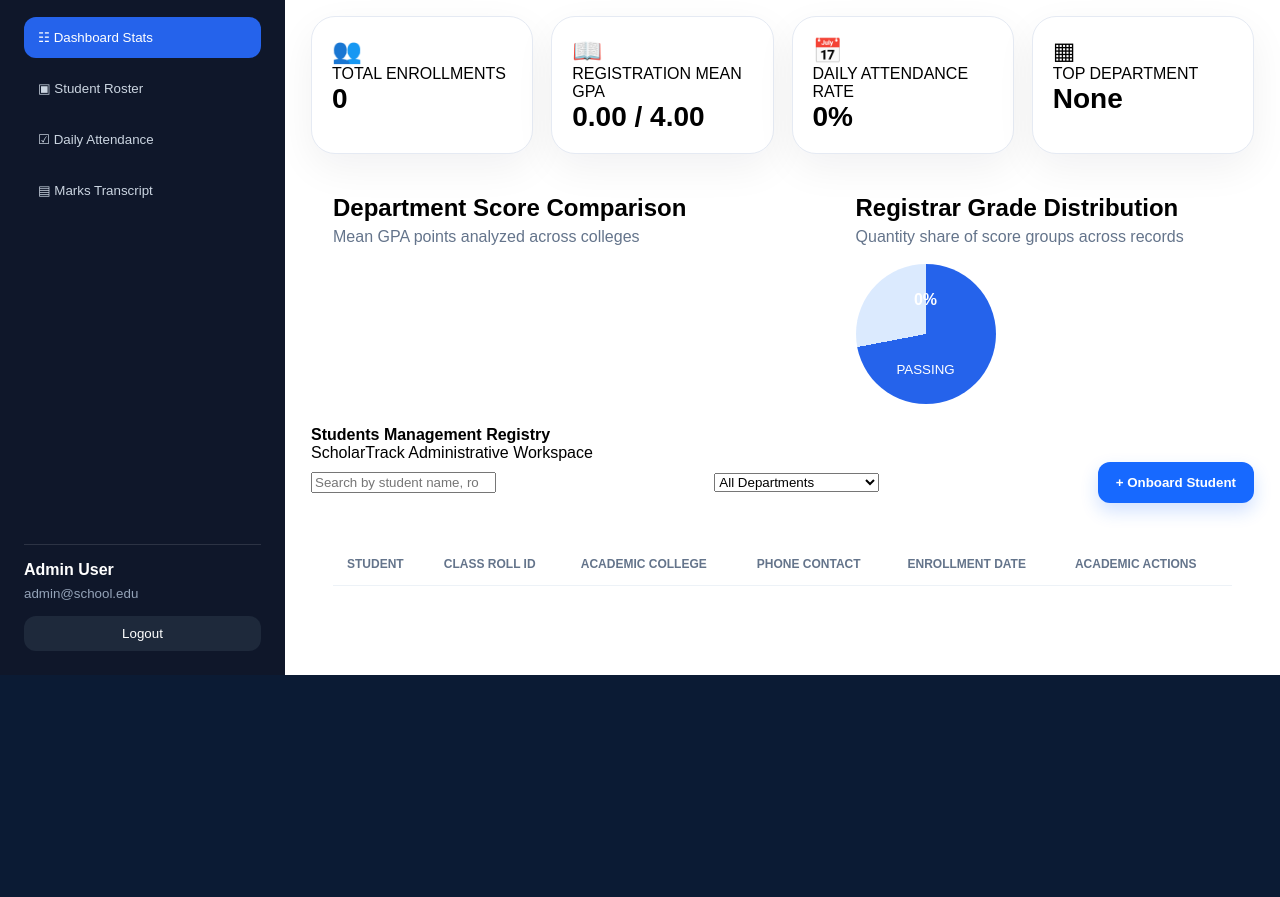
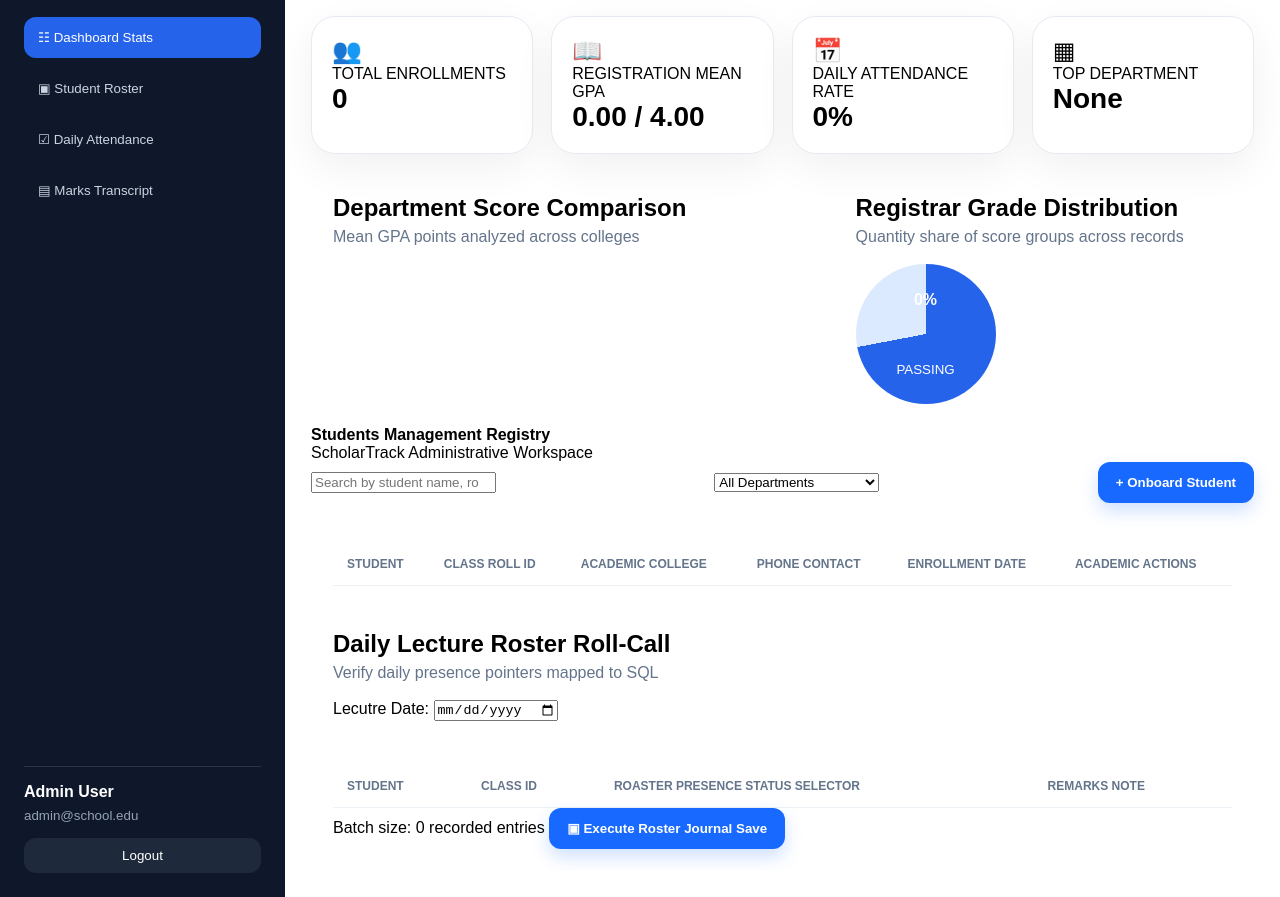
Before and after one commit to Subashchhetri946/student_management_system, a plain HTML site: page admin.html in a window 1280 px wide. Shown: the part 125-1022 px from the top of the page. Before the commit the page ends 800 px from the top, so only its background shows below. Drawn offline with Linux system fonts and the light colour scheme.

Commit message:
added attendance section

```diff
--- a/admin.html
+++ b/admin.html
@@ -103,14 +103,46 @@
                 <article class="panel table-panel">
                     <table>
                         <thead>
-                            <tr><th>Student</th><th>Class Roll ID</th><th>Academic College</th><th>Phone Contact</th><th>Enrollment Date</th><th>Academic Actions</th></tr>
+                            <tr>
+                                <th>Student</th>
+                                <th>Class Roll ID</th>
+                                <th>Academic College</th>
+                                <th>Phone Contact</th>
+                                <th>Enrollment Date</th>
+                                <th>Academic Actions</th>
+                            </tr>
                         </thead>
                         <tbody id="studentsTable"></tbody>
                     </table>
                 </article>
             </section>
 
-            <section id="attendancePage"></section>
+            <section id="attendancePage" class="page">
+                <div class="attendance-header panel">
+                    <div>
+                        <h2>Daily Lecture Roster Roll-Call</h2><p>Verify daily presence pointers mapped to SQL</p>
+                        <label>Lecutre Date: <input id="attendanceDate" type="date" /></label>
+                    </div>
+                </div>
+
+                <article class="panel table-panel">
+                    <table>
+                        <thead>
+                            <tr>
+                                <th>Student</th>
+                                <th>Class ID</th>
+                                <th>Roaster Presence Status Selector</th>
+                                <th>Remarks Note</th>
+                            </tr>
+                        </thead>
+                        <tbody id="attendanceTable"></tbody>
+                    </table>
+                    <div class="save-row">
+                        <span id="attendanceCount">Batch size: 0 recorded entries</span>
+                        <button id="saveAttendance" class="blue-btn" type="button">▣ Execute Roster Journal Save</button>
+                    </div>
+                </article>
+            </section>
 
             <section id="marksPage"></section>
         </section>
```
